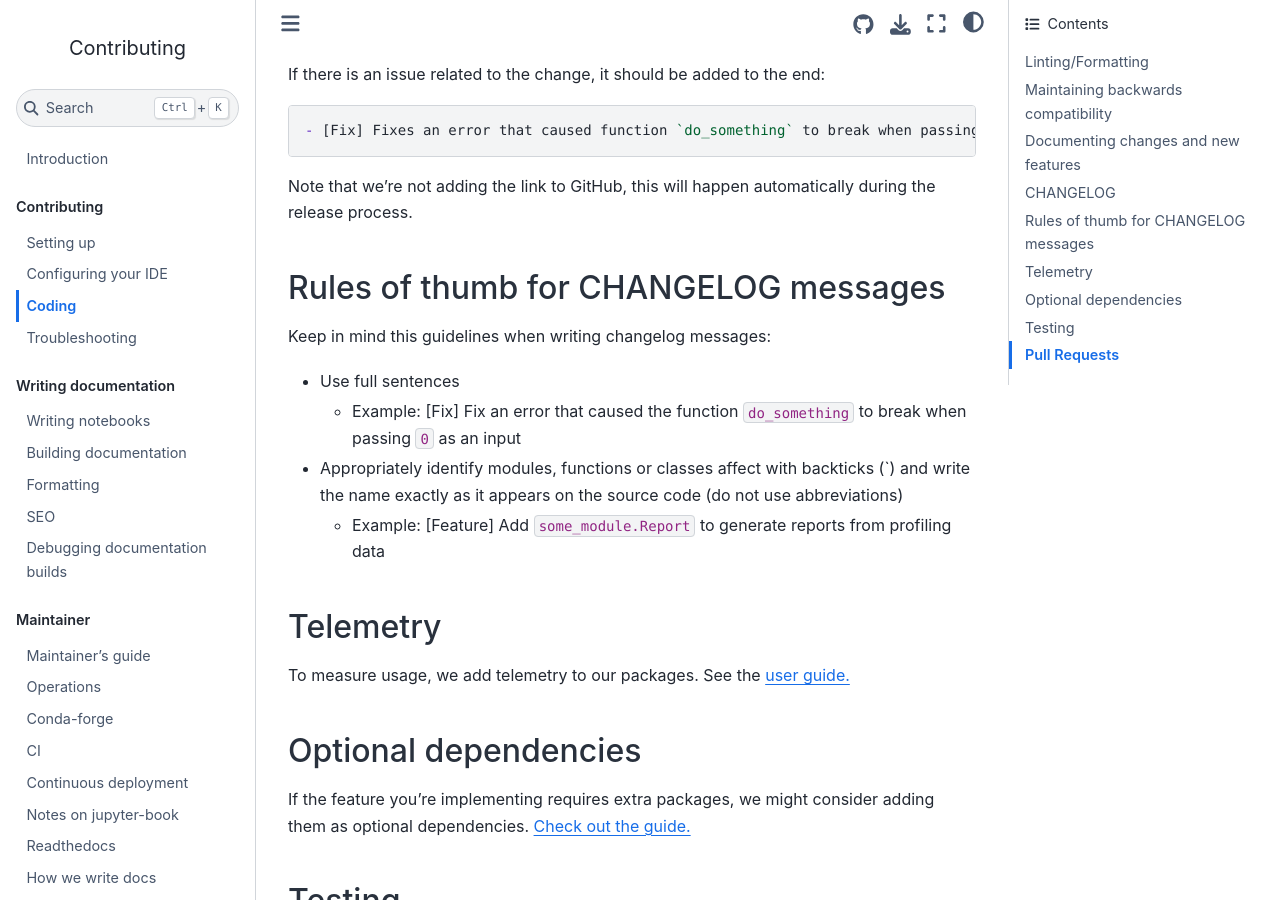
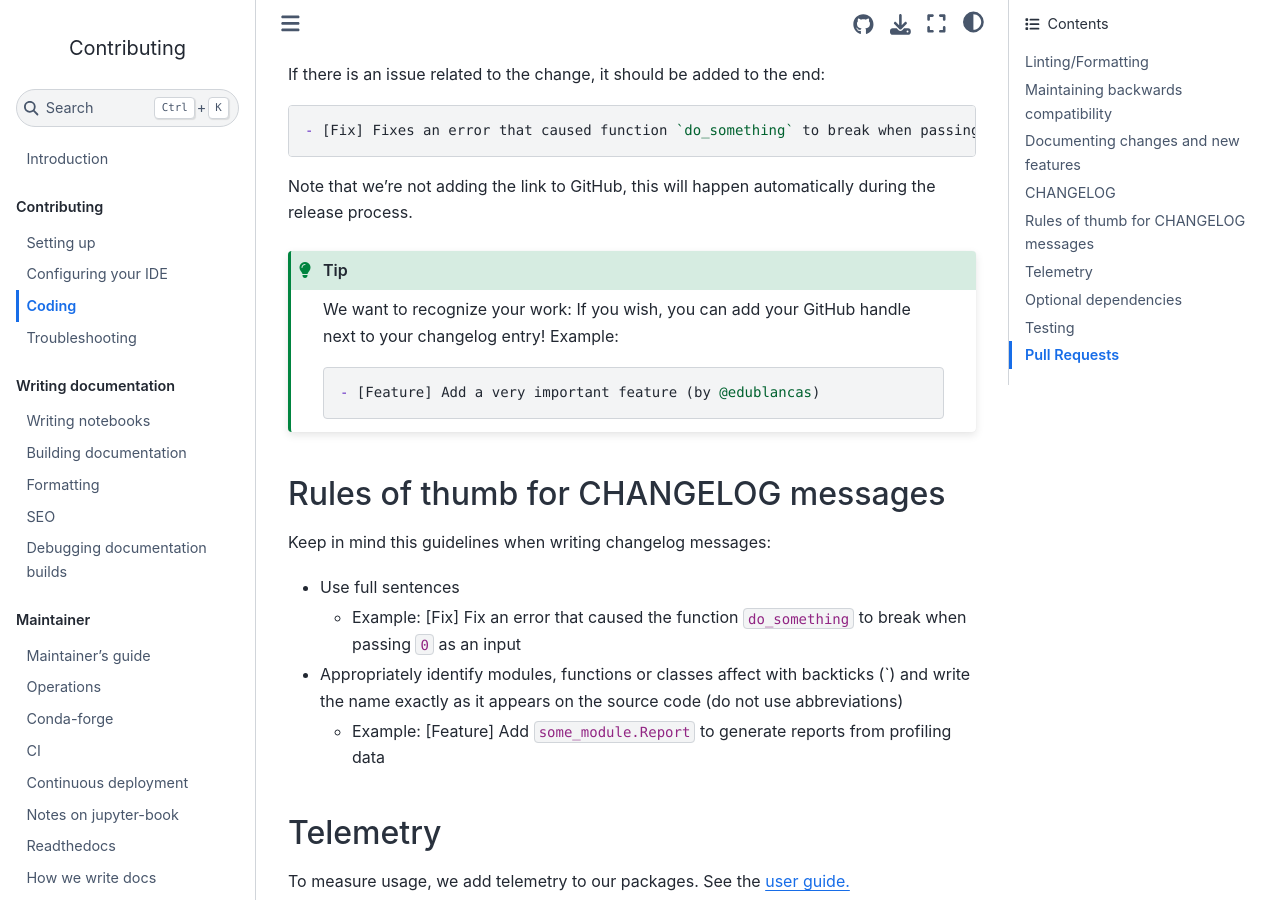
Before and after one commit to ploomber/contributing, a Jupyter Book: the page built from contributing/coding.md, in a window 1280 px wide and 900 px high, scrolled down 3218 px. Built offline with Jupyter Book 1.0.4 settings and Sphinx 7.4.7 and the Sphinx Book theme 1.1.4, drawn with Linux system fonts in a browser that asks for light colours.

Commit message:
adds note on including github handle

````diff
--- a/contributing/coding.md
+++ b/contributing/coding.md
@@ -95,6 +95,7 @@ If the change breaks the API, the version will be handled case by case. However,
 
 ## CHANGELOG
 
+
 Each repository contains a `CHANGELOG` file in the root directory. Each PR should
 contain a list of items, so we keep it up-to-date. Note that the `CHANGELOG` targets
 end-users (while `git log` targets the Ploomber development team); this implies
@@ -123,6 +124,13 @@ If there is an issue related to the change, it should be added to the end:
 
 Note that we're not adding the link to GitHub, this will happen automatically during the release process.
 
+```{tip}
+We want to recognize your work: If you wish, you can add your GitHub handle next to your changelog entry! Example:
+
+~~~md
+- [Feature] Add a very important feature (by @edublancas)
+~~~
+```
 
 ## Rules of thumb for CHANGELOG messages
 
````
